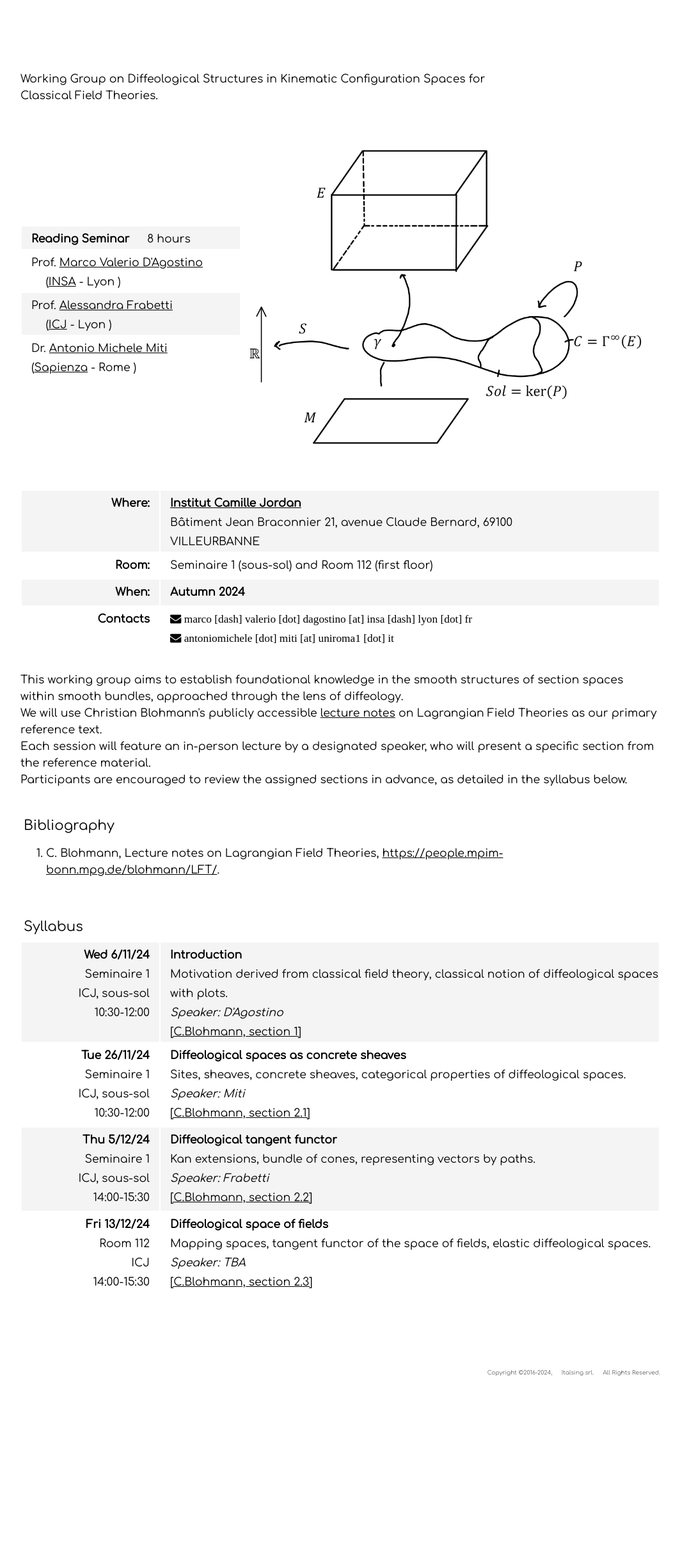
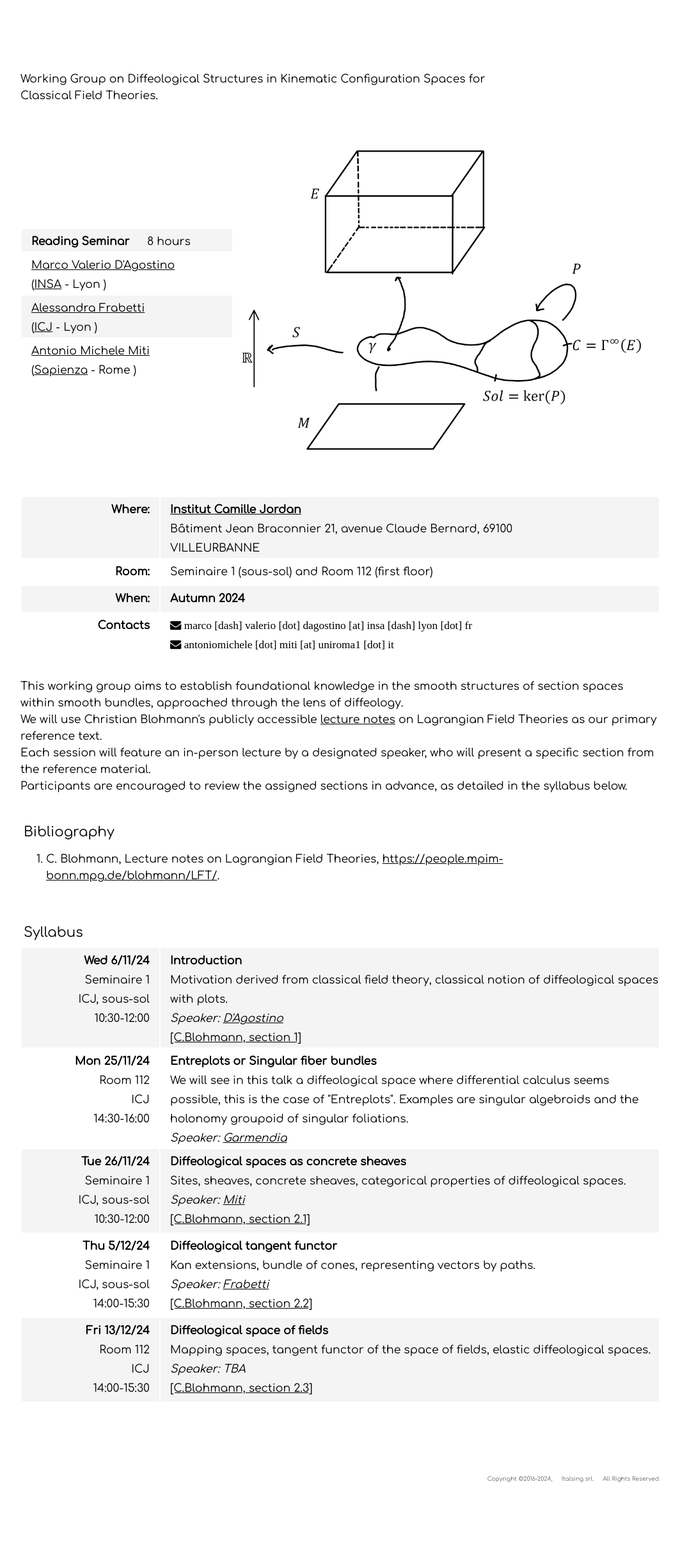
Before and after one commit to MasterToninus/MasterToninus.github.io, a PHP site: page /tony-public/teaching/LFT-2024 in a window 1280 px wide. Shown: the part 60-2490 px from the top of the page at 64% size, without its empty margins (108-1171 px from the left). Before the commit the page ends 2210 px from the top, so only its background shows below. Run offline with PHP 8.4, Linux system fonts and the light colour scheme; some libraries are stand-ins or nearby versions.

Commit message:
Added Alfonso's talk.

```diff
--- a/resume/index.php
+++ b/resume/index.php
@@ -73,6 +73,10 @@
         <div class="sec" id="cv">
           <div class="sec-title">Academic resume </div>
           <table class="list">
+          <tr>
+              <td class="left"> <b>2024 - 2026</b></td>
+              <td class="right">Postdoctoral fellow @ <a href="https://www.mat.uniroma1.it/">UNIROMA1</a></td>
+            </tr>
           <tr>
               <td class="left"> <b>2022 - 2024</b></td>
               <td class="right">Postdoctoral fellow @ <a href="https://dipartimenti.unicatt.it/dmf">UCSC</a></td>
--- a/teaching/LFT-2024/index.html
+++ b/teaching/LFT-2024/index.html
@@ -52,7 +52,7 @@
             </tr>
             <tr>
               <td class="right">
-                Prof. <a href="https://www.researchgate.net/profile/Marco-Dagostino-2">Marco Valerio D'Agostino</a>
+                <a href="https://www.researchgate.net/profile/Marco-Dagostino-2">Marco Valerio D'Agostino</a>
                 &emsp; &emsp; &emsp;
                 (<a href="https://geomas.insa-lyon.fr/content/marco-valerio-dagostino">INSA</a> - Lyon )
                 &emsp;
@@ -60,7 +60,7 @@
             </tr>
             <tr>
               <td class="right">
-                Prof. <a href="https://math.univ-lyon1.fr/~frabetti/">Alessandra Frabetti</a>
+                <a href="https://math.univ-lyon1.fr/~frabetti/">Alessandra Frabetti</a>
                 &emsp; &emsp; &emsp; &emsp; &emsp;
                 (<a href="https://math.univ-lyon1.fr/icj/">ICJ</a> - Lyon )
                 &emsp;
@@ -68,7 +68,7 @@
             </tr>
             <tr>
               <td class="right">
-                Dr. <a href="../../index.php">Antonio Michele Miti</a>
+                <a href="../../index.php">Antonio Michele Miti</a>
                 &emsp; &emsp; &emsp; &emsp; &emsp;
                 (<a href="https://www.mat.uniroma1.it/">Sapienza</a> - Rome ) &emsp;
               </td>
@@ -166,10 +166,27 @@
                 <br>
                 Motivation derived from classical field theory, classical notion of diffeological spaces with plots.
                 <br>
-                <i>Speaker: D'Agostino</i>
+                <i>Speaker: <a href="https://www.researchgate.net/profile/Marco-Dagostino-2">D'Agostino</a></i>
                 <br>
                 <a href="https://people.mpim-bonn.mpg.de/blohmann/assets/pdf/Lagrangian_Field_Theory_v24.0.pdf">[C.Blohmann, section 1]</a>
                 &emsp;
+              </td>
+            </tr>
+            <tr>
+              <td class="left"><b>Mon 25/11/24</b>
+                <br>
+                Room 112
+                <br>
+                ICJ
+                <br>
+                14:30-16:00
+              </td>
+              <td class="right"><b>Entreplots or Singular fiber bundles</b>
+                <br>
+                We will see in this talk a diffeological space where differential calculus seems possible, this is the case of "Entreplots". Examples are singular algebroids and the holonomy groupoid of singular foliations.
+                <br>
+                <i>Speaker: <a href="https://www.researchgate.net/profile/Alfonso-Garmendia-2">Garmendia</a></i>
+                <br>
               </td>
             </tr>
             <tr>
@@ -185,7 +202,7 @@
                 <br>
                 Sites, sheaves, concrete sheaves, categorical properties of diffeological spaces.
                 <br>
-                <i>Speaker: Miti</i>
+                <i>Speaker: <a href="https://antoniomiti.it">Miti</a></i>
                 <br>
                 <a href="https://people.mpim-bonn.mpg.de/blohmann/assets/pdf/Lagrangian_Field_Theory_v24.0.pdf">[C.Blohmann, section 2.1]</a>
                 &emsp;
@@ -203,7 +220,7 @@
                 <br>
                 Kan extensions, bundle of cones, representing vectors by paths.
                 <br>
-                <i>Speaker: Frabetti</i>
+                <i>Speaker: <a href="https://math.univ-lyon1.fr/~frabetti/">Frabetti</a></i>
                 <br>
                 <a href="https://people.mpim-bonn.mpg.de/blohmann/assets/pdf/Lagrangian_Field_Theory_v24.0.pdf">[C.Blohmann, section 2.2]</a>
                 &emsp;
```
